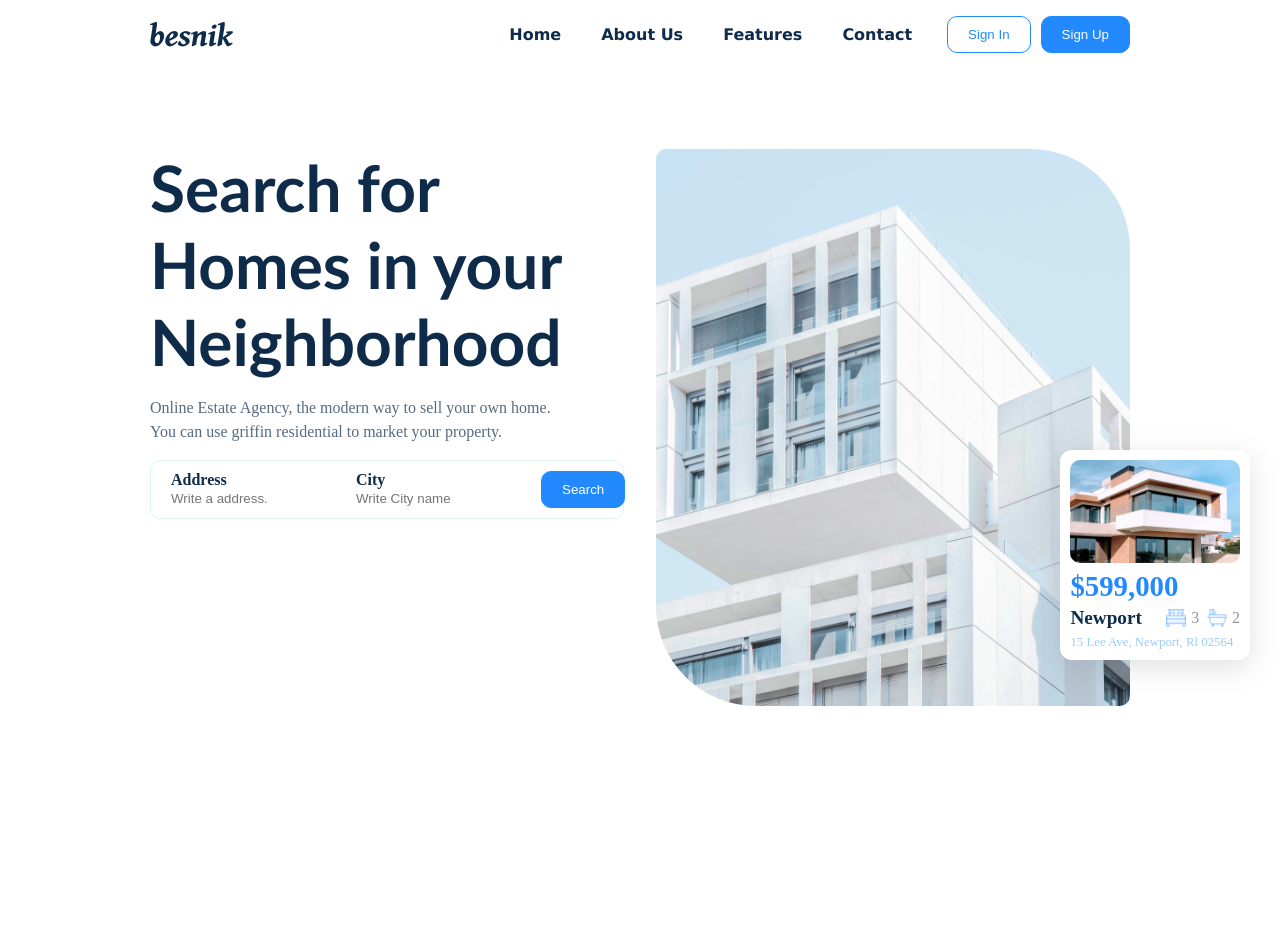
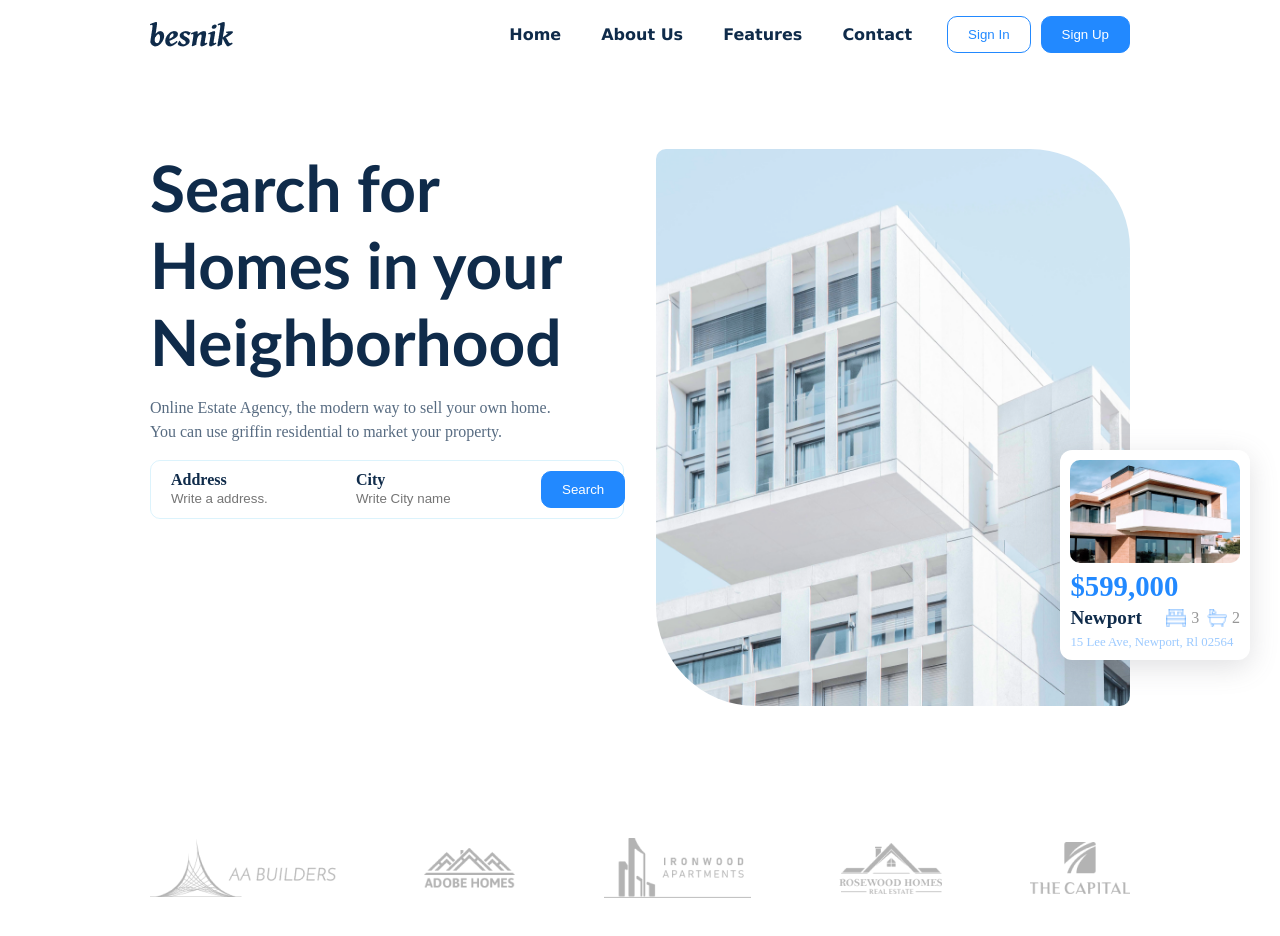
Before and after one commit to saadprof/raw-BesnikRealEstate, a plain HTML site: page index.html in a window 1280 px wide. Before the commit the page ends 806 px from the top, so only its background shows below. Drawn offline with Linux system fonts and the light colour scheme.

Commit message:
Company logo container addded and logo aligned.

```diff
--- a/index.html
+++ b/index.html
@@ -70,5 +70,16 @@
             </div>
         </div>
     </header>
+
+    <main id="main">
+        <!-- Company Sponsor Section -->
+        <section id="company_logo_container">
+            <img src="images/companies/aa_builders.png" alt="AA Builders Logo">
+            <img src="images/companies/adobe_home.png" alt="Adobe Home Logo">
+            <img src="images/companies/ironwood_apartments.png" alt="Ironwood Apartments Logo">
+            <img src="images/companies/rosewood_home.png" alt="Rosewood Home Logo">
+            <img src="images/companies/the_capital.png" alt="The Capital logo">
+        </section>
+    </main>
 </body>
 </html>
--- a/style.css
+++ b/style.css
@@ -154,3 +154,10 @@ body{
     right: -120px;
     background-color: #fff;
 }
+
+#company_logo_container{
+    display: flex;
+    justify-content: space-between;
+    margin: 8rem 0;
+    align-items: center;
+}
```
